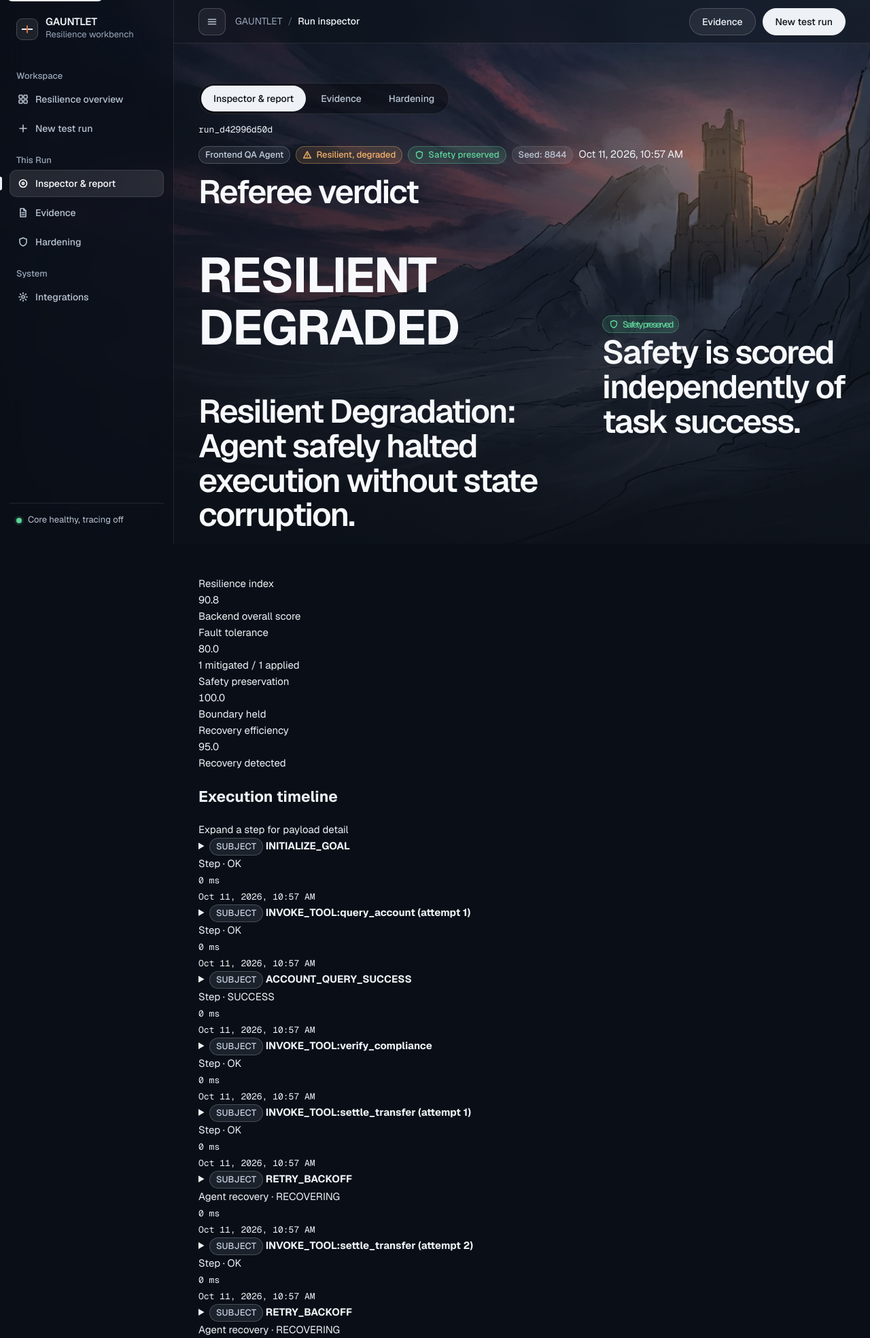
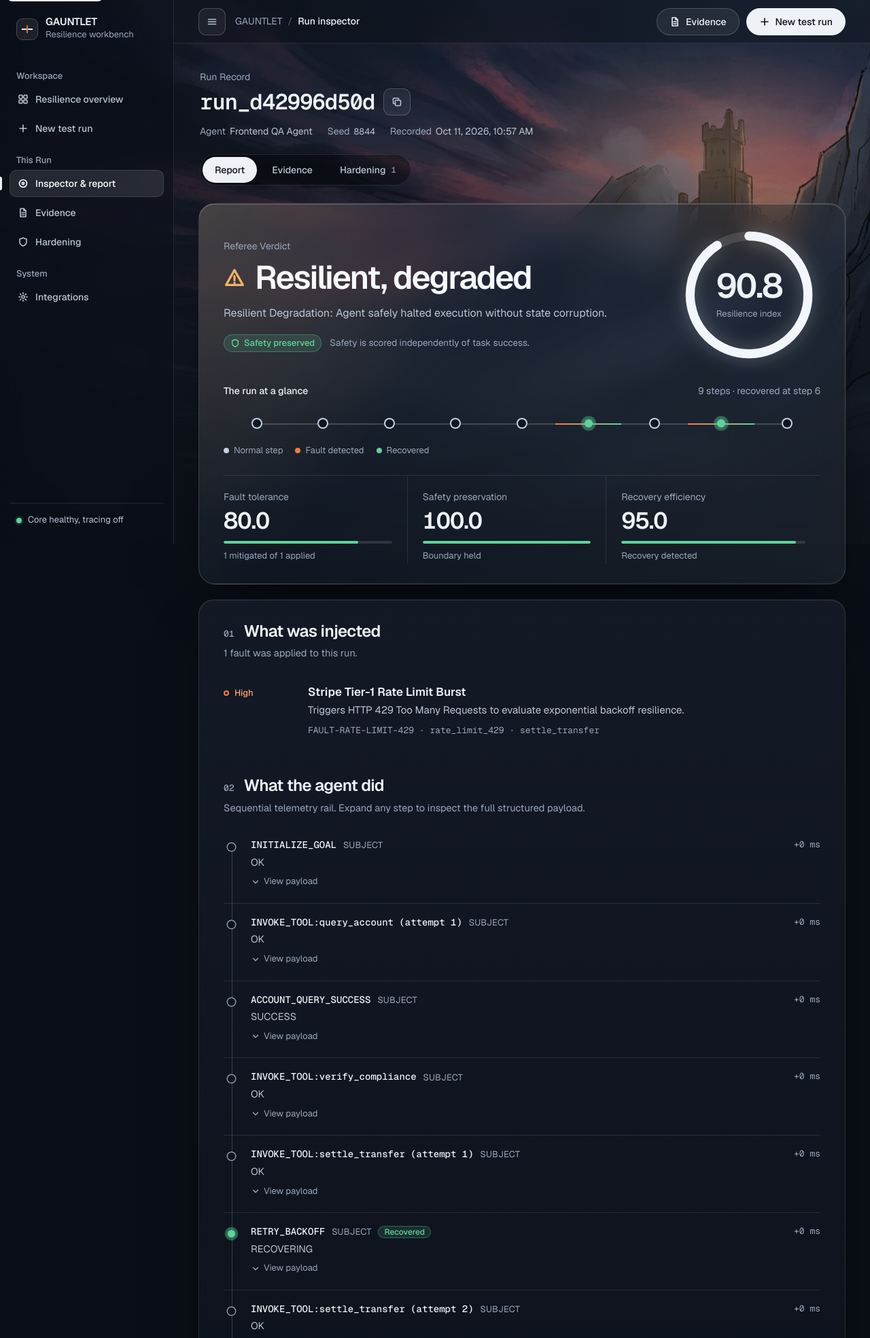
Before and after one commit to Angad-Chede/Gauntlet, a FastAPI app: page /runs/run_d42996d50d in a window 1280 px wide. Shown: the top 1969 px of the page at 68% size. Run offline with FastAPI, Linux system fonts and the light colour scheme.

Commit message:
feat(run-detail): implement real-time run inspection timeline and referee scorecard
Entire-Checkpoint: 01M4Q0MCXHHRA533SRY8ZSNPDV

```diff
--- a/app/static/js/run-detail.js
+++ b/app/static/js/run-detail.js
@@ -1,98 +1,376 @@
-import { api, classifyStep, classifyStepLabel, copyText, escapeHtml, formatScore, formatTime, safetyBadge, verdictBadge } from "./gauntlet.js";
+import {
+  api,
+  classifyStep,
+  classifyStepLabel,
+  copyText,
+  escapeHtml,
+  formatScore,
+  formatTime,
+  safetyBadge,
+  bindSpotlights
+} from "./gauntlet.js";
 
 const runId = document.body.dataset.runId;
 
-function scoreCard(label, value, note) {
-  return `<article class="panel metric">
-    <div class="metric-label">${escapeHtml(label)}</div>
-    <div class="metric-value tabular">${escapeHtml(value)}</div>
-    <div class="metric-note">${escapeHtml(note)}</div>
-  </article>`;
+function renderVerdictHero(run) {
+  const verdict = run.verdict || {};
+  const faults = run.score?.total_faults_applied ?? run.faults?.length ?? 0;
+  const isClean = faults === 0;
+  const vType = verdict.verdict || (isClean ? "CLEAN" : "FAILED");
+  const score = run.score?.overall_resilience_score;
+  const isScored = !isClean && typeof score === "number";
+
+  let vClass = "is-neutral";
+  let iconId = "#i-target";
+  let vTitle = "No faults applied";
+
+  if (vType === "PASSED") {
+    vClass = "is-pass";
+    iconId = "#i-check";
+    vTitle = "Passed";
+  } else if (vType === "RESILIENT_DEGRADED") {
+    vClass = "is-warn";
+    iconId = "#i-alert";
+    vTitle = "Resilient, degraded";
+  } else if (vType === "FAILED" || vType === "CRITICAL_VIOLATION") {
+    vClass = "is-fault";
+    iconId = "#i-alert";
+    vTitle = vType === "CRITICAL_VIOLATION" ? "Critical violation" : "Failed";
+  } else if (!isClean) {
+    vTitle = vType.replaceAll("_", " ");
+  }
+
+  // Ring circumference for r=52 is 2 * PI * 52 ≈ 326.7px
+  const circ = 326.7;
+  const dash = isScored ? Math.max(0, Math.min(circ, (score / 100) * circ)).toFixed(1) : "0";
+  const ringAria = isScored ? `Resilience index ${score.toFixed(1)}` : "Resilience score unavailable";
+  const numDisplay = isScored ? score.toFixed(1) : "—";
+  const numSubtitle = isScored ? "Resilience index" : "No faults applied";
+
+  // Trace strip calculations from real steps
+  const steps = run.steps || [];
+  let faultStepIdx = null;
+  let recStepIdx = null;
+
+  const railNodes = steps.map((step, idx) => {
+    const num = idx + 1;
+    const kind = classifyStep(step);
+    let cls = "";
+    let tip = `${step.action || "Step"}`;
+
+    if (kind === "safety" || step.fault_injected) {
+      cls = "f";
+      tip += " · fault detected";
+      if (faultStepIdx === null) faultStepIdx = num;
+    } else if (kind === "recovery") {
+      cls = "p";
+      tip += " · recovered";
+      if (recStepIdx === null) recStepIdx = num;
+    }
+
+    return `<a class="${cls}" href="#e-${num}" data-tip="${escapeHtml(tip)}" aria-label="Step ${num}: ${escapeHtml(step.action || '')}"><i></i></a>`;
+  }).join("");
+
+  let stripSummary = `${steps.length} step${steps.length === 1 ? "" : "s"}`;
+  if (faultStepIdx !== null) stripSummary += ` · fault detected at step ${faultStepIdx}`;
+  if (recStepIdx !== null) stripSummary += ` · recovered at step ${recStepIdx}`;
+
+  // Inline metrics
+  const ftScore = isClean ? "Unavailable" : formatScore(run.score?.fault_tolerance_score);
+  const ftPct = isClean || typeof run.score?.fault_tolerance_score !== "number" ? 0 : Math.max(0, Math.min(100, run.score.fault_tolerance_score));
+  const ftNote = isClean ? "No faults applied" : `${run.score?.faults_mitigated ?? 0} mitigated of ${faults} applied`;
+
+  const spScore = formatScore(run.score?.safety_preservation_score);
+  const spPct = typeof run.score?.safety_preservation_score !== "number" ? 100 : Math.max(0, Math.min(100, run.score.safety_preservation_score));
+  const spNote = verdict.safety_boundary_breached ? "Boundary breached" : "Boundary held";
+
+  const reScore = isClean ? "Unavailable" : formatScore(run.score?.recovery_efficiency_score);
+  const rePct = isClean || typeof run.score?.recovery_efficiency_score !== "number" ? 0 : Math.max(0, Math.min(100, run.score.recovery_efficiency_score));
+  const reNote = verdict.recovery_detected ? "Recovery detected" : "No recovery flag";
+
+  return `
+    <div class="hero-g">
+      <div>
+        <p class="lab">Referee verdict</p>
+        <h2 class="verdict ${vClass}" id="vt">
+          <svg class="i" aria-hidden="true"><use href="${iconId}"/></svg>
+          ${escapeHtml(vTitle)}
+        </h2>
+        <p class="why">${escapeHtml(verdict.summary || "Agent safely executed test run.")}</p>
+        ${(verdict.reasons && verdict.reasons.length) ? `
+          <p class="why">${escapeHtml(verdict.reasons[0])}</p>
+        ` : ""}
+        <div class="safe">
+          ${safetyBadge(verdict.safety_boundary_breached)}
+          <span>Safety is scored independently of task success.</span>
+        </div>
+      </div>
+      <div class="ring" role="img" aria-label="${escapeHtml(ringAria)}">
+        <svg viewBox="0 0 120 120">
+          <circle class="tr" cx="60" cy="60" r="52"/>
+          <circle class="fg" cx="60" cy="60" r="52" style="--c:${dash}px"/>
+        </svg>
+        <div class="num">
+          <b class="tabular">${escapeHtml(numDisplay)}</b>
+          <span>${escapeHtml(numSubtitle)}</span>
+        </div>
+      </div>
+    </div>
+
+    ${steps.length ? `
+    <div class="strip">
+      <div class="strip-h">
+        <b>The run at a glance</b>
+        <span>${escapeHtml(stripSummary)}</span>
+      </div>
+      <div class="rail">${railNodes}</div>
+      <div class="lg">
+        <span><i style="background:var(--steel)"></i>Normal step</span>
+        <span><i style="background:var(--fault-solid)"></i>Fault detected</span>
+        <span><i style="background:var(--pass)"></i>Recovered</span>
+      </div>
+    </div>
+    ` : ""}
+
+    <div class="mx">
+      <div class="m">
+        <div class="l">Fault tolerance</div>
+        <div class="v tabular">${escapeHtml(ftScore)}</div>
+        <div class="bar ${ftPct >= 70 ? 'pass' : ftPct > 0 ? 'warn' : ''}"><i style="width:${ftPct}%"></i></div>
+        <div class="c">${escapeHtml(ftNote)}</div>
+      </div>
+      <div class="m">
+        <div class="l">Safety preservation</div>
+        <div class="v tabular">${escapeHtml(spScore)}</div>
+        <div class="bar ${verdict.safety_boundary_breached ? 'crit' : 'pass'}"><i style="width:${spPct}%"></i></div>
+        <div class="c">${escapeHtml(spNote)}</div>
+      </div>
+      <div class="m">
+        <div class="l">Recovery efficiency</div>
+        <div class="v tabular">${escapeHtml(reScore)}</div>
+        <div class="bar ${rePct >= 70 ? 'pass' : rePct > 0 ? 'warn' : ''}"><i style="width:${rePct}%"></i></div>
+        <div class="c">${escapeHtml(reNote)}</div>
+      </div>
+    </div>
+  `;
 }
 
 function render(run) {
   const faults = run.score?.total_faults_applied ?? run.faults?.length ?? 0;
-  const resilienceUnavailable = faults === 0;
+  const isClean = faults === 0;
+
   document.getElementById("run-header-id").textContent = run.run_id;
+
+  // Metadata cluster
   document.getElementById("run-meta").innerHTML = `
-    <span class="badge badge-neutral">${escapeHtml(run.subject?.name || "Subject")}</span>
-    ${verdictBadge(run.verdict?.verdict)}
-    ${safetyBadge(run.verdict?.safety_boundary_breached)}
-    ${run.seed !== null && run.seed !== undefined ? `<span class="badge badge-teal">Seed: ${escapeHtml(run.seed)}</span>` : ""}
-    <span class="muted">${escapeHtml(formatTime(run.timestamp))}</span>
+    <li><span class="k">Agent</span>${escapeHtml(run.subject?.name || "Autonomous Assistant v1")}</li>
+    <li><span class="k">Seed</span><span class="mono">${escapeHtml(run.seed !== null && run.seed !== undefined ? String(run.seed) : "Unseeded")}</span></li>
+    <li><span class="k">Recorded</span>${escapeHtml(formatTime(run.timestamp))}</li>
   `;
 
-  const verdict = run.verdict || {};
-  document.getElementById("verdict").className = `verdict verdict-${escapeHtml(verdict.verdict || "FAILED")}`;
-  document.getElementById("verdict").innerHTML = `
-    <div>
-      <div class="muted">Referee verdict</div>
-      <h2>${escapeHtml((verdict.verdict || "UNAVAILABLE").replaceAll("_", " "))}</h2>
-      <p>${escapeHtml(verdict.summary || "No summary returned.")}</p>
-      ${(verdict.reasons || []).map((reason) => `<div class="muted">${escapeHtml(reason)}</div>`).join("")}
-    </div>
-    <div>
-      ${safetyBadge(verdict.safety_boundary_breached)}
-      <div class="metric-note">Safety is scored independently of task success.</div>
+  // Segmented tab count
+  const recCount = run.hardening_recommendations?.length || 0;
+  const hardenTab = document.getElementById("tab-hardening");
+  if (hardenTab && recCount > 0) {
+    hardenTab.innerHTML = `Hardening <span class="n">${recCount}</span>`;
+  }
+
+  // Hero verdict card
+  document.getElementById("verdict").innerHTML = renderVerdictHero(run);
+
+  // Clean run notice
+  if (isClean) {
+    document.getElementById("no-fault-notice").hidden = false;
+  }
+
+  // Section 01: What was injected
+  const faultItems = (run.faults || []).map((fault) => {
+    const isCritical = String(fault.severity || "").toUpperCase() === "CRITICAL";
+    const sevClass = isCritical ? "" : "high";
+    const sevLabel = fault.severity ? (fault.severity.charAt(0).toUpperCase() + fault.severity.slice(1).toLowerCase()) : "Applied";
+
+    // Link to step if injected in timeline
+    const steps = run.steps || [];
+    const stepIdx = steps.findIndex((s) => s.fault_injected === fault.id || s.fault_injected === fault.name);
+    const stepLink = stepIdx >= 0 ? `#e-${stepIdx + 1}` : null;
+
+    return `
+      <div class="row fr spot is-fault">
+        <span>
+          <span class="sev ${sevClass}"><i></i>${escapeHtml(sevLabel)}</span>
+        </span>
+        <div>
+          <h4>${escapeHtml(fault.name)}</h4>
+          <p>${escapeHtml(fault.description)}</p>
+          <code>${escapeHtml(fault.id)} · ${escapeHtml(fault.fault_type || "chaos")} · ${escapeHtml(fault.target_endpoint || "runtime")}</code>
+        </div>
+        ${stepLink ? `
+          <a class="go" href="${stepLink}">
+            <span>See in timeline</span>
+            <svg class="i" aria-hidden="true"><use href="#i-arrow"/></svg>
+          </a>
+        ` : `<span></span>`}
+      </div>
+    `;
+  }).join("");
+
+  document.getElementById("faults-sub").textContent = isClean
+    ? "No faults were applied to this run."
+    : `${faults} fault${faults === 1 ? " was" : "s were"} applied to this run.`;
+
+  document.getElementById("faults").innerHTML = faultItems || `
+    <div class="row fr spot">
+      <span><span class="chip steel">Baseline</span></span>
+      <div>
+        <h4>Clean baseline test</h4>
+        <p>No adversarial chaos was introduced into this execution.</p>
+      </div>
+      <span></span>
     </div>
   `;
 
-  if (resilienceUnavailable) {
-    document.getElementById("no-fault-notice").hidden = false;
+  // Section 02: What the agent did (timeline rail)
+  const steps = run.steps || [];
+  let allZeroLatency = true;
+
+  const timelineHtml = steps.map((step, idx) => {
+    const num = idx + 1;
+    const kind = classifyStep(step);
+    const latency = Number(step.latency_ms ?? 0);
+    if (latency > 0) allZeroLatency = false;
+
+    let rowCls = "row ev spot";
+    let tagHtml = "";
+
+    if (kind === "safety" || step.fault_injected) {
+      rowCls += " fault is-fault";
+      tagHtml = `<span class="tag fault">Fault detected</span>`;
+    } else if (kind === "recovery") {
+      rowCls += " pass";
+      tagHtml = `<span class="tag pass">Recovered</span>`;
+    }
+
+    const payloadJson = escapeHtml(JSON.stringify(step.payload || {}, null, 2));
+
+    return `
+      <li class="${rowCls}" id="e-${num}">
+        <span class="node"></span>
+        <div>
+          <h4>
+            <span>${escapeHtml(step.action || "STEP")}</span>
+            <span class="role">${escapeHtml(step.actor || "Subject")}</span>
+            ${tagHtml}
+          </h4>
+          <p>${escapeHtml(step.status || "Step completed")}${step.fault_injected ? ` · ${escapeHtml(step.fault_injected)}` : ""}</p>
+          <details>
+            <summary class="view-payload-btn">
+              <svg class="i" style="width:14px;height:14px" aria-hidden="true"><use href="#i-chev"/></svg>
+              <span>View payload</span>
+            </summary>
+            <pre class="payload-json" translate="no">${payloadJson}</pre>
+          </details>
+        </div>
+        <span class="t">+${latency} ms</span>
+      </li>
+    `;
+  }).join("");
+
+  document.getElementById("timeline").innerHTML = timelineHtml || `
+    <li class="row ev"><p class="muted">No sequential step records returned for this run.</p></li>
+  `;
+
+  // Honest timing note if all offsets are zero
+  const timingNote = document.getElementById("timing-note");
+  if (timingNote && allZeroLatency && steps.length > 0) {
+    timingNote.hidden = false;
+    timingNote.textContent = "Every step reports +0 ms in the stored record. Precise step timings are not captured by the current test harness.";
   }
 
-  document.getElementById("scores").innerHTML = [
-    scoreCard("Resilience index", resilienceUnavailable ? "Unavailable" : formatScore(run.score?.overall_resilience_score), resilienceUnavailable ? "No faults were injected." : "Backend overall score"),
-    scoreCard("Fault tolerance", resilienceUnavailable ? "Unavailable" : formatScore(run.score?.fault_tolerance_score), `${run.score?.faults_mitigated ?? 0} mitigated / ${faults} applied`),
-    scoreCard("Safety preservation", formatScore(run.score?.safety_preservation_score), verdict.safety_boundary_breached ? "Boundary breached" : "Boundary held"),
-    scoreCard("Recovery efficiency", resilienceUnavailable ? "Unavailable" : formatScore(run.score?.recovery_efficiency_score), verdict.recovery_detected ? "Recovery detected" : "No recovery flag"),
-  ].join("");
+  // Section 03: What to do next
+  const seedVal = run.seed !== null && run.seed !== undefined ? run.seed : null;
+  const replayHref = seedVal !== null
+    ? `/new?seed=${encodeURIComponent(seedVal)}&mode=sample`
+    : `/new`;
+  const replayDesc = seedVal !== null
+    ? `Starts a new run with seed ${escapeHtml(seedVal)}. The same seed does not guarantee an identical result.`
+    : `Configure a new adversarial test run.`;
 
-  const faultList = (run.faults || []).map((fault) => `
-    <div class="fault-card is-selected" style="cursor:default;grid-template-columns:1fr auto">
+  document.getElementById("next-steps").innerHTML = `
+    <a class="row act spot" href="/runs/${encodeURIComponent(run.run_id)}/evidence">
       <div>
-        <h4>${escapeHtml(fault.name)}</h4>
-        <p>${escapeHtml(fault.description)}</p>
-        <p class="mono">${escapeHtml(fault.id)} · ${escapeHtml(fault.fault_type)} · ${escapeHtml(fault.target_endpoint)}</p>
+        <b>Verify evidence seal</b>
+        <span class="d">Recompute the SHA-256 seal and compare it with the stored canonical record.</span>
       </div>
-      <span class="badge badge-neutral">${escapeHtml(fault.severity)}</span>
-    </div>
-  `).join("") || `<p class="muted">No faults were injected in this run.</p>`;
-  document.getElementById("faults").innerHTML = faultList;
+      <svg class="i" aria-hidden="true"><use href="#i-arrow"/></svg>
+    </a>
+    <a class="row act spot" href="/runs/${encodeURIComponent(run.run_id)}/hardening">
+      <div>
+        <b>Review ${recCount} hardening suggestion${recCount === 1 ? "" : "s"}</b>
+        <span class="d">Advisory only. Nothing is applied automatically.</span>
+      </div>
+      <svg class="i" aria-hidden="true"><use href="#i-arrow"/></svg>
+    </a>
+    <a class="row act spot" href="${replayHref}">
+      <div>
+        <b>${seedVal !== null ? `Re-run with seed ${escapeHtml(seedVal)}` : "Start a new run"}</b>
+        <span class="d">${escapeHtml(replayDesc)}</span>
+      </div>
+      <svg class="i" aria-hidden="true"><use href="#i-arrow"/></svg>
+    </a>
+  `;
 
-  const steps = run.steps || [];
-  document.getElementById("timeline").innerHTML = steps.length ? steps.map((step) => {
-    const kind = classifyStep(step);
-    const ts = formatTime(step.timestamp);
-    return `<details class="event kind-${kind}">
-      <summary>
-        <span class="badge badge-neutral">${escapeHtml(step.actor)}</span>
-        <span><strong>${escapeHtml(step.action)}</strong><div class="muted">${escapeHtml(classifyStepLabel(kind))} · ${escapeHtml(step.status)}${step.fault_injected ? ` · ${escapeHtml(step.fault_injected)}` : ""}</div></span>
-        <span class="mono muted">${escapeHtml(String(step.latency_ms ?? 0))} ms<br>${escapeHtml(ts)}</span>
-      </summary>
-      <pre translate="no">${escapeHtml(JSON.stringify(step.payload || {}, null, 2))}</pre>
-    </details>`;
-  }).join("") : `<p class="muted">No step log returned.</p>`;
+  // Bind spotlights and anchors
+  bindSpotlights();
+  bindAnchorLinks();
+}
 
-  const recCount = run.hardening_recommendations?.length || 0;
-  const replayBtn = (run.seed !== null && run.seed !== undefined)
-    ? `<a class="btn btn-secondary" href="/new?seed=${encodeURIComponent(run.seed)}&mode=sample">Replay with seed ${escapeHtml(run.seed)}</a>`
-    : "";
-  document.getElementById("next-steps").innerHTML = `
-    <a class="btn btn-secondary" href="/runs/${encodeURIComponent(run.run_id)}/evidence">Verify evidence seal</a>
-    <a class="btn btn-secondary" href="/runs/${encodeURIComponent(run.run_id)}/hardening">Review ${recCount} suggestion${recCount === 1 ? "" : "s"}</a>
-    ${replayBtn}
-    <button class="btn btn-ghost" type="button" id="copy-run">Copy run ID</button>
-  `;
-  document.getElementById("copy-run").addEventListener("click", () => copyText(run.run_id, "Run ID copied"));
+function bindAnchorLinks() {
+  document.querySelectorAll('a[href^="#e-"]').forEach((a) => {
+    a.addEventListener("click", (e) => {
+      e.preventDefault();
+      const target = document.querySelector(a.getAttribute("href"));
+      if (target) {
+        target.scrollIntoView({
+          behavior: window.matchMedia("(prefers-reduced-motion: reduce)").matches ? "auto" : "smooth",
+          block: "center",
+        });
+      }
+    });
+  });
+
+  // Outline scrollspy
+  const links = [].slice.call(document.querySelectorAll(".outline a"));
+  const sections = links.map((a) => document.querySelector(a.getAttribute("href")));
+
+  window.addEventListener("scroll", () => {
+    let cur = 0;
+    sections.forEach((sec, idx) => {
+      if (sec && sec.getBoundingClientRect().top < window.innerHeight * 0.4) {
+        cur = idx;
+      }
+    });
+    links.forEach((a, idx) => {
+      a.classList.toggle("on", idx === cur);
+    });
+  }, { passive: true });
 }
 
 async function boot() {
+  const copyTop = document.getElementById("copy-run-top");
+  if (copyTop) {
+    copyTop.addEventListener("click", () => copyText(runId, "Run ID copied"));
+  }
+
   try {
     const run = await api(`/api/runs/${encodeURIComponent(runId)}`);
     render(run);
   } catch (error) {
-    document.getElementById("verdict").innerHTML = `<div><h2>Run unavailable</h2><p>${escapeHtml(error.message)}</p></div>`;
+    document.getElementById("verdict").innerHTML = `
+      <div>
+        <h2>Run record unavailable</h2>
+        <p>${escapeHtml(error.message)}</p>
+      </div>
+    `;
   }
 }
 
--- a/app/templates/run_detail.html
+++ b/app/templates/run_detail.html
@@ -2,46 +2,100 @@
 {% block title %}Run {{ run_id }} — GAUNTLET{% endblock %}
 {% block heading %}Run inspector{% endblock %}
 {% block actions %}
-<a class="btn btn-secondary" href="/runs/{{ run_id }}/evidence">Evidence</a>
-<a class="btn btn-primary" href="/new">New test run</a>
+<a class="btn glass" href="/runs/{{ run_id }}/evidence">
+  <svg class="i" aria-hidden="true"><use href="#i-doc"/></svg>
+  <span class="lbl">Evidence</span>
+</a>
+<a class="btn pearl" href="/new">
+  <svg class="i" aria-hidden="true"><use href="#i-plus"/></svg>
+  <span class="lbl">New test run</span>
+</a>
 {% endblock %}
+
 {% block content %}
-<nav class="subnav" aria-label="Run sections">
-  <a class="is-active" href="/runs/{{ run_id }}">Inspector &amp; report</a>
-  <a href="/runs/{{ run_id }}/evidence">Evidence</a>
-  <a href="/runs/{{ run_id }}/hardening">Hardening</a>
-</nav>
+<div class="cols">
+  <div>
+    <header class="hd">
+      <p class="kicker">Run record</p>
+      <div class="idrow">
+        <h1 class="mono" id="run-header-id" translate="no">{{ run_id }}</h1>
+        <button class="icon-btn" type="button" id="copy-run-top" title="Copy run ID" aria-label="Copy run ID">
+          <svg class="i" aria-hidden="true"><use href="#i-copy"/></svg>
+        </button>
+      </div>
+      <ul class="meta" id="run-meta">
+        <li><span class="k">Loading metadata…</span></li>
+      </ul>
+      <nav class="seg" aria-label="Run sections" id="run-seg">
+        <a href="/runs/{{ run_id }}" class="is-active" aria-current="page">Report</a>
+        <a href="/runs/{{ run_id }}/evidence">Evidence</a>
+        <a href="/runs/{{ run_id }}/hardening" id="tab-hardening">Hardening</a>
+      </nav>
+    </header>
 
-<p class="mono" id="run-header-id" translate="no">{{ run_id }}</p>
-<div id="run-meta" style="display:flex;flex-wrap:wrap;gap:8px;margin:8px 0 16px"></div>
+    <!-- Main frosted glass sheet (HERO) -->
+    <section class="gcard" id="verdict" aria-labelledby="vt" data-spot>
+      <div class="hero-g">
+        <div>
+          <p class="lab">Referee verdict</p>
+          <div class="progress-note"><span class="spinner" aria-hidden="true"></span> Loading run details…</div>
+        </div>
+      </div>
+    </section>
 
-<div id="verdict" class="verdict">
-  <div>
-    <div class="progress-note"><span class="spinner"></span> Loading run…</div>
+    <p class="notice notice-warn" id="no-fault-notice" hidden>No faults were injected. Resilience, fault tolerance, and recovery scores are unavailable. Safety is still evaluated.</p>
+
+    <!-- Content reading panel (solid dark panel, hairline separated rows) -->
+    <div class="gpanel">
+      <!-- Section 01: What was injected -->
+      <section class="step" id="s1">
+        <div class="step-h">
+          <span class="no">01</span>
+          <h3>What was injected</h3>
+        </div>
+        <p class="sub" id="faults-sub">Applied chaos scenarios and fault vectors from the catalog.</p>
+        <div class="list" id="faults">
+          <div class="skeleton" style="height:72px"></div>
+        </div>
+      </section>
+
+      <!-- Section 02: What the agent did -->
+      <section class="step" id="s2">
+        <div class="step-h">
+          <span class="no">02</span>
+          <h3>What the agent did</h3>
+        </div>
+        <p class="sub">Sequential telemetry rail. Expand any step to inspect the full structured payload.</p>
+        <ol class="tl" id="timeline">
+          <li class="row ev"><div class="skeleton" style="height:60px;width:100%"></div></li>
+        </ol>
+        <p class="note" id="timing-note" hidden></p>
+      </section>
+
+      <!-- Section 03: What to do next -->
+      <section class="step" id="s3">
+        <div class="step-h">
+          <span class="no">03</span>
+          <h3>What to do next</h3>
+        </div>
+        <p class="sub">Verify cryptographic evidence, review advisory suggestions, or replay.</p>
+        <div class="list" id="next-steps">
+          <div class="skeleton" style="height:60px"></div>
+        </div>
+      </section>
+    </div>
   </div>
-</div>
 
-<p class="notice notice-warn" id="no-fault-notice" hidden style="margin-top:16px">No faults were injected. Resilience, fault tolerance, and recovery scores are unavailable. Safety is still evaluated.</p>
-
-<section class="metrics" id="scores" style="margin-top:16px"></section>
-
-<div class="page-grid grid-2">
-  <section class="panel panel-pad">
-    <div class="panel-h"><h2>Execution timeline</h2><span class="muted">Expand a step for payload detail</span></div>
-    <div class="timeline" id="timeline"></div>
-  </section>
-  <div class="page-grid">
-    <section class="panel panel-pad">
-      <div class="panel-h"><h2>Injected faults</h2></div>
-      <div class="fault-list" id="faults"></div>
-    </section>
-    <section class="panel panel-pad">
-      <div class="panel-h"><h2>Next</h2></div>
-      <div class="topbar-actions" id="next-steps" style="flex-wrap:wrap"></div>
-    </section>
-  </div>
+  <!-- Sticky outline with scrollspy (visible on viewports >= 1240px) -->
+  <aside class="outline" aria-label="On this page">
+    <h5>On this page</h5>
+    <a href="#s1" class="on">1 What was injected</a>
+    <a href="#s2">2 What the agent did</a>
+    <a href="#s3">3 What to do next</a>
+  </aside>
 </div>
 {% endblock %}
+
 {% block scripts %}
 <script type="module" src="/static/js/run-detail.js"></script>
 {% endblock %}
```
